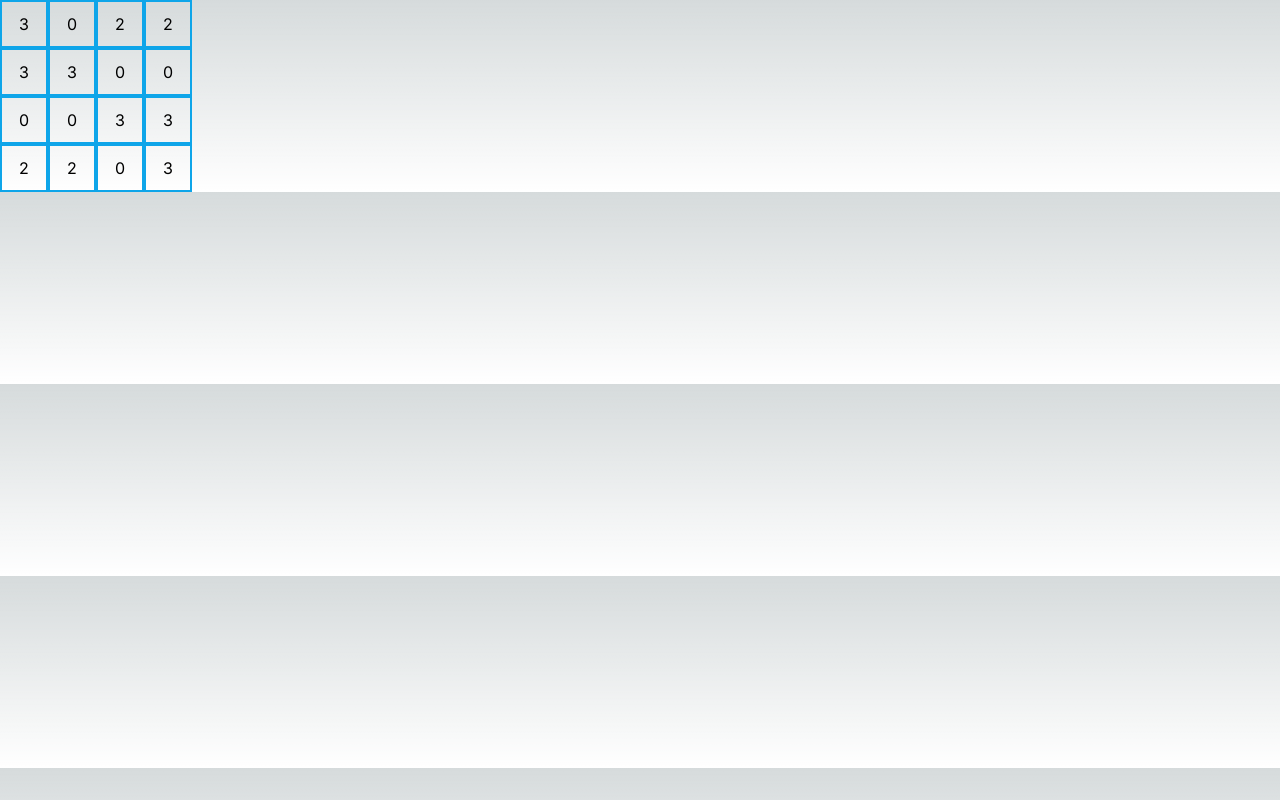
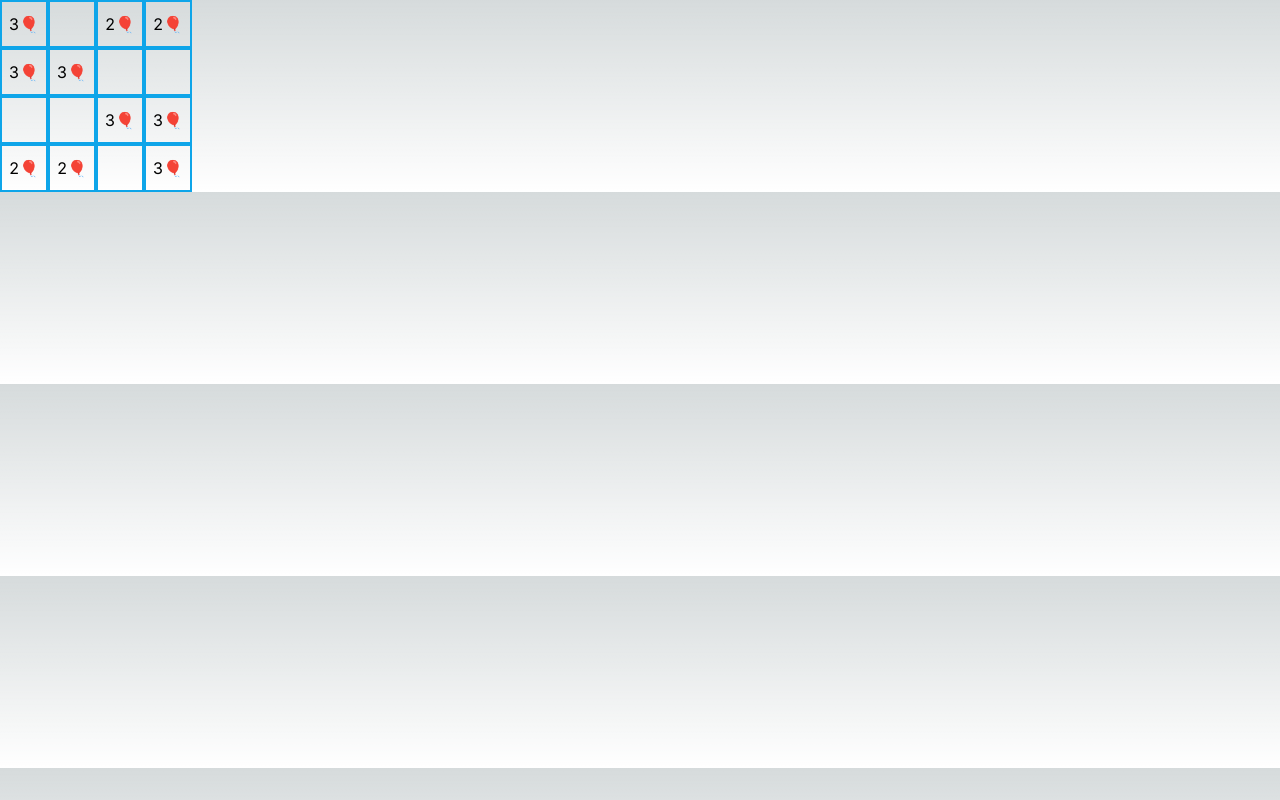
Before and after one commit to gnujoow/balloon-pop, a Next.js app: page / in a window 1280 px wide. Built offline with nearby package versions, Linux system fonts and the light colour scheme.

Commit message:
add Component Cell to render balloon

```diff
--- a/src/app/components/board.tsx
+++ b/src/app/components/board.tsx
@@ -1,4 +1,5 @@
 import { FC, useEffect, useState } from "react";
+import Cell from "./cell";
 
 interface BoardProps {
   boardArray: number[][];
@@ -115,12 +116,10 @@ const Board: FC<BoardProps> = ({ boardArray }) => {
         <div key={rowIndex} className="flex">
           {/* col */}
           {row.map((col, colIndex) => (
-            <div
+            <Cell
               key={colIndex}
-              className="flex justify-center items-center border-solid border-2 border-sky-500 w-12 h-12"
-            >
-              {col}
-            </div>
+              value={col}
+            />
           ))}
         </div>
       ))}
--- /dev/null
+++ b/src/app/components/cell.tsx
@@ -0,0 +1,22 @@
+import { FC } from "react";
+
+interface CellProps {
+  value: number;
+  onClick?: () => void;
+}
+const Cell: FC<CellProps> = ({ value, onClick }) => {
+  const classname =
+    "flex justify-center items-center border-solid border-2 border-sky-500 w-12 h-12";
+  if (value === 0) {
+    return <div className={`${classname}`} />;
+  }
+  return (
+    <div className={`${classname}`}>
+      {/* todo: 나중에 value영역 지울것 */}
+      {value}
+      🎈
+    </div>
+  );
+};
+
+export default Cell;
```
